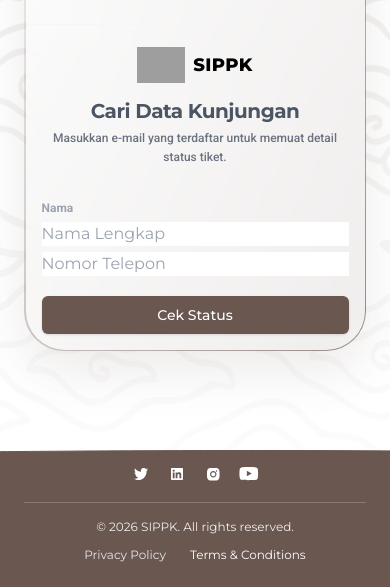
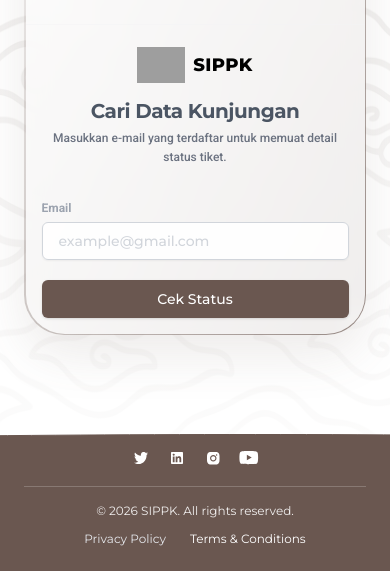
Before and after one commit to RemonDeFish/Buku-Tamu-UPNVJT, a PHP site: page /tamulogin.php in a window 390 px wide. Shown: the part 434-1021 px from the top of the page. Run offline with PHP 8.4, Linux system fonts and the light colour scheme; some libraries are stand-ins or nearby versions; grey boxes are pictures that could not be loaded.

Commit message:
HTML fix
Updated the form to accept email input instead of name and phone number for checking status.

```diff
--- a/tamulogin.php
+++ b/tamulogin.php
@@ -164,23 +164,12 @@ if ($_SERVER['REQUEST_METHOD'] === 'POST') {
                             </div>
                         <?php endif; ?>
 
-                        <form action="statuskunjungan.php" method="POST" autocomplete="off" class="w-full flex flex-col gap-4">
+                        <form action="" method="POST" autocomplete="off" class="w-full flex flex-col gap-4">
 
                             <div class="w-full flex flex-col gap-1.5">
-                                <label class="text-xs font-semibold text-gray-400 font-roboto">Nama</label>
-                                <input
-                                    type="text"
-                                    name="nama"
-                                    placeholder="Nama Lengkap"
-                                    required
-                                >
-
-                                <input
-                                    type="text"
-                                    name="no_telp"
-                                    placeholder="Nomor Telepon"
-                                    required
-                                >
+                                <label class="text-xs font-semibold text-gray-400 font-roboto">Email</label>
+                                <input type="email" name="email" required placeholder="example@gmail.com"
+                                    class="w-full h-[38px] px-4 border border-gray-300 rounded-md text-sm font-medium text-gray-700 outline-none focus:border-[#6a5750] focus:ring-1 focus:ring-[#6a5750]/35 transition placeholder-gray-300 shadow-sm bg-white/90" />
                             </div>
 
                             <button type="submit" class="w-full h-[38px] bg-[#6a5750] hover:bg-[#574741] text-white font-medium text-sm rounded-md shadow transition transform active:scale-95 flex items-center justify-center gap-2 mt-1">
@@ -198,6 +187,7 @@ if ($_SERVER['REQUEST_METHOD'] === 'POST') {
 
     <footer class="relative w-full min-h-[140px] mt-auto z-10 flex flex-col justify-end overflow-hidden">
         <img class="absolute bottom-0 left-0 w-full h-[115%] object-cover z-0 pointer-events-none transform translate-y-6" src="image/vector-1.svg" alt="Footer Wave" />
+
         <div class="relative z-10 w-full max-w-[1200px] mx-auto px-6 md:px-8 pb-6 flex flex-col gap-4">
             <div class="flex gap-3 justify-center md:justify-start">
                 <a href="https://x.com/BillGates" class="hover:opacity-80 transition"><img class="w-[24px] h-[24px]" src="image/twitter-icon.svg" alt="Twitter" /></a>
```
